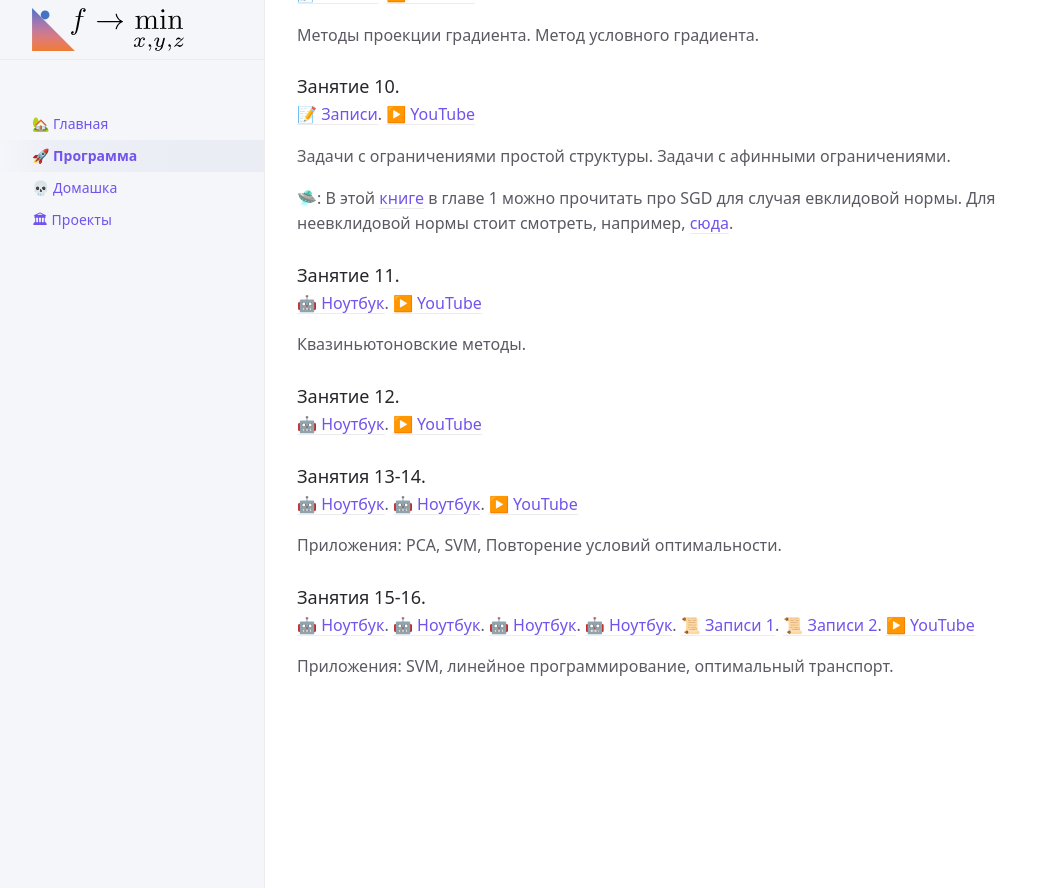
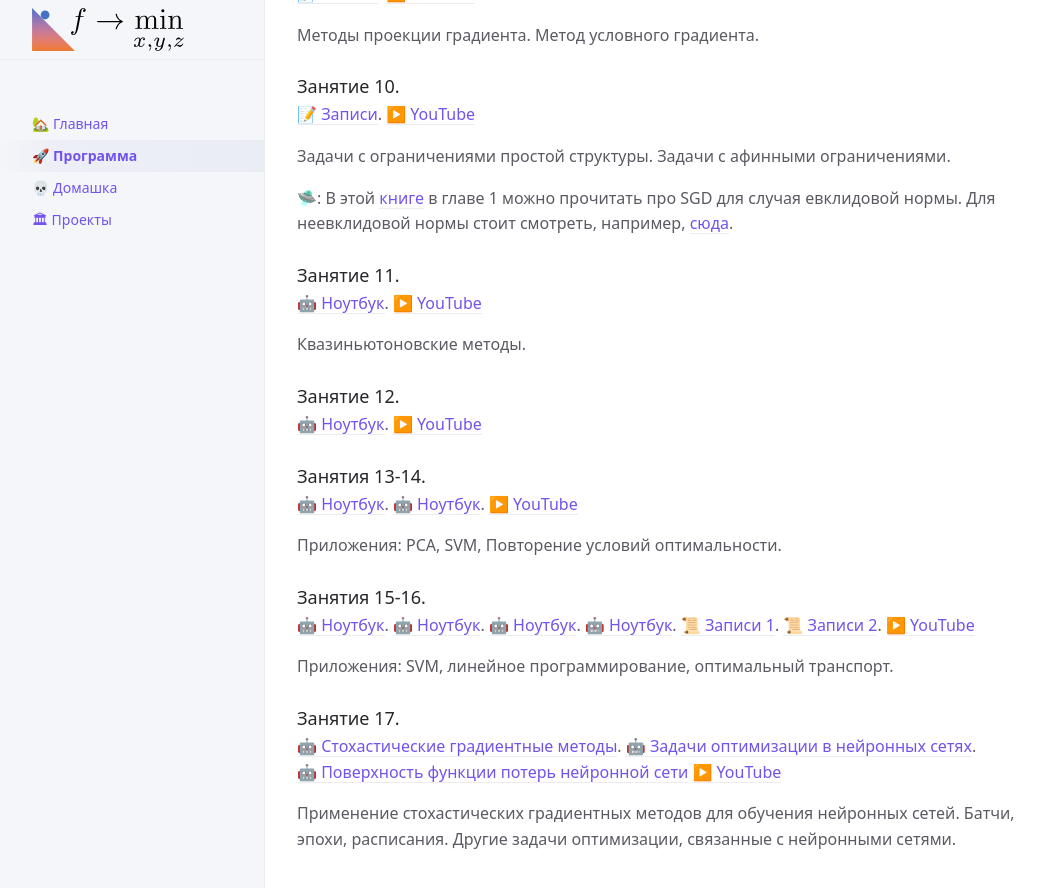
Before and after one commit to MerkulovDaniil/msus22, a Jekyll site: the page built from program.md, in a window 1280 px wide and 900 px high, scrolled down 1208 px. Shown: the top 888 px of the window, without its empty margins (107-1151 px from the left). Built offline with Jekyll 4.4.1, drawn with Linux system fonts in a browser that asks for light colours; our own code applies the rules of GitHub Pages for plain Markdown files; a script that is not in the unit is left out; before the commit the page ends 1936 px from its top, so only the background shows below that.

Commit message:
Update program.md

```diff
--- a/program.md
+++ b/program.md
@@ -74,3 +74,8 @@ nav_order: 2
 [🤖 Ноутбук](https://colab.research.google.com/drive/1p-YV4etqlrb8Zoijf9hdJFk-lztAZ-DT?usp=sharing). [🤖 Ноутбук](https://colab.research.google.com/drive/1GrvJ-4t9jhursZa4QypOdD6IiwGc1oXp?usp=sharing). [🤖 Ноутбук](https://colab.research.google.com/drive/1ySKzzNoQmYM7wY0dqrs46XSAsjty6vHN?usp=sharing). [🤖 Ноутбук](https://colab.research.google.com/drive/1CIdbxSPUhkHdEnSZZt8Tncq3_vnkBCaL?usp=sharing). [📜 Записи 1](/files/lp.pdf). [📜 Записи 2](/files/fivt.pdf). [▶️ YouTube](https://youtu.be/Mn40WjWsbuQ)
 
 Приложения: SVM, линейное программирование, оптимальный транспорт.
+
+### Занятиe 17.
+[🤖 Стохастические градиентные методы](https://colab.research.google.com/github/MerkulovDaniil/optim/blob/master/assets/Notebooks/SGD_and_variations.ipynb). [🤖 Задачи оптимизации в нейронных сетях](https://colab.research.google.com/github/MerkulovDaniil/optim/blob/master/assets/Notebooks/NN_applications.ipynb). [🤖 Поверхность функции потерь нейронной сети](https://colab.research.google.com/github/MerkulovDaniil/optim/blob/master/assets/Notebooks/NN_loss_surface.ipynb) [▶️ YouTube]()
+
+Применение стохастических градиентных методов для обучения нейронных сетей. Батчи, эпохи, расписания. Другие задачи оптимизации, связанные с нейронными сетями.
```
